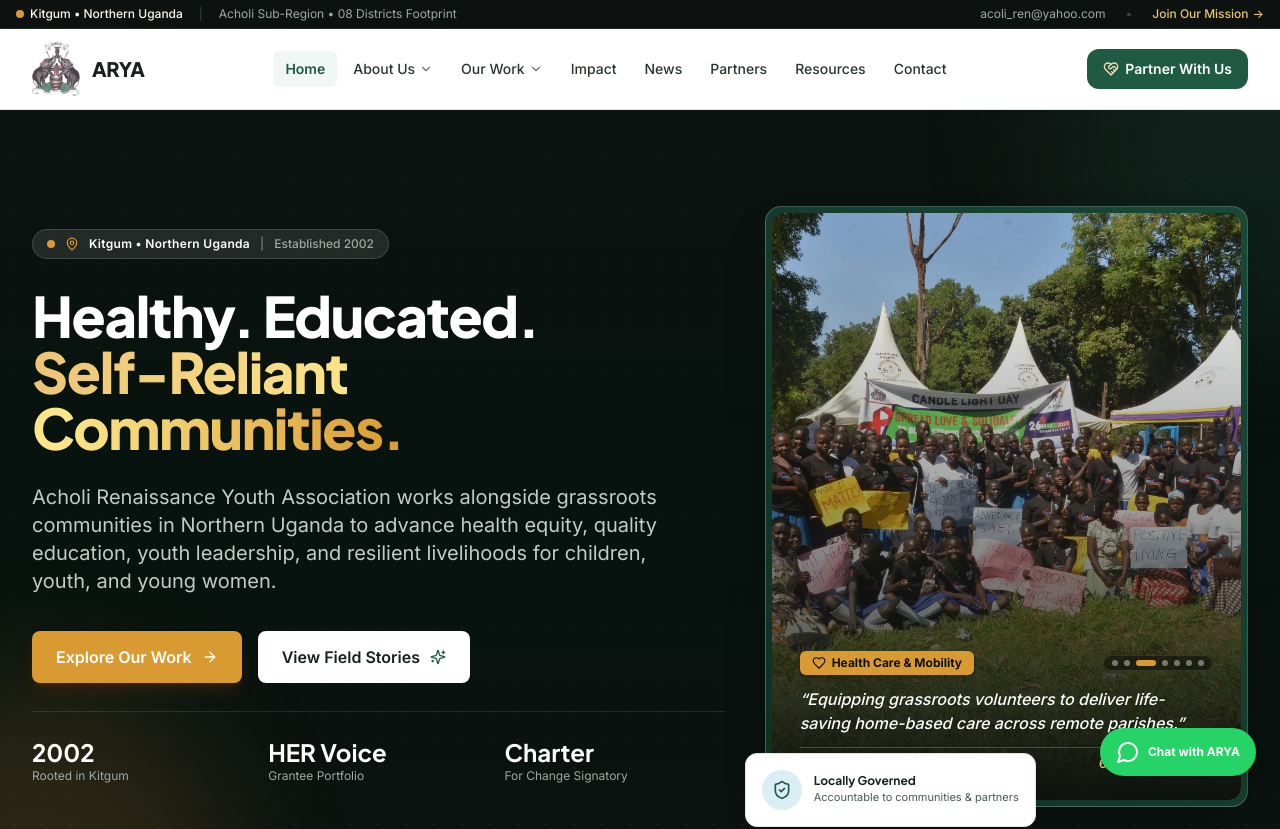
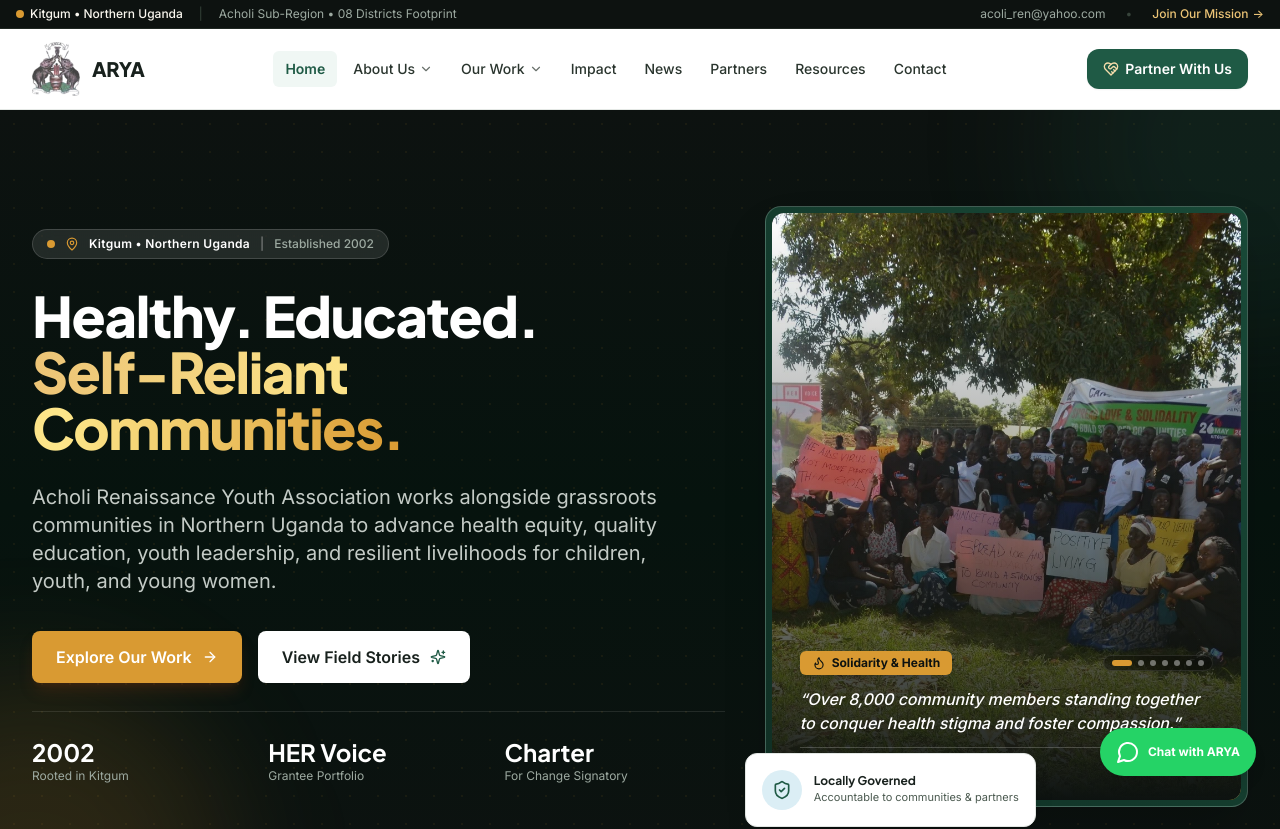
Before and after one commit to Robin142-alt/arya-uganda, a Next.js app: page / in a window 1280 px wide. Shown: the top 829 px of the page. Built offline with nearby package versions, Linux system fonts and the light colour scheme.

Commit message:
Update slideshow transition interval to 7 seconds

```diff
--- a/src/components/home/Hero.tsx
+++ b/src/components/home/Hero.tsx
@@ -100,7 +100,7 @@
     if (isHovered) return;
     const interval = setInterval(() => {
       setCurrentSlideIndex((prev) => (prev + 1) % heroSlides.length);
-    }, 2700); // 2.7 seconds interval as requested
+    }, 7000); // 7 seconds interval
     return () => clearInterval(interval);
   }, [isHovered]);
 
--- a/src/components/home/IntelligentSlideshow.tsx
+++ b/src/components/home/IntelligentSlideshow.tsx
@@ -41,7 +41,7 @@
   const [isFullscreen, setIsFullscreen] = useState<boolean>(false);
   const [progress, setProgress] = useState<number>(0);
 
-  const SLIDE_DURATION = 3000; // 3 seconds per slide as requested
+  const SLIDE_DURATION = 7000; // 7 seconds per slide
   const UPDATE_INTERVAL = 25; // smooth progress step in ms
 
   // Filter items based on active category
```
